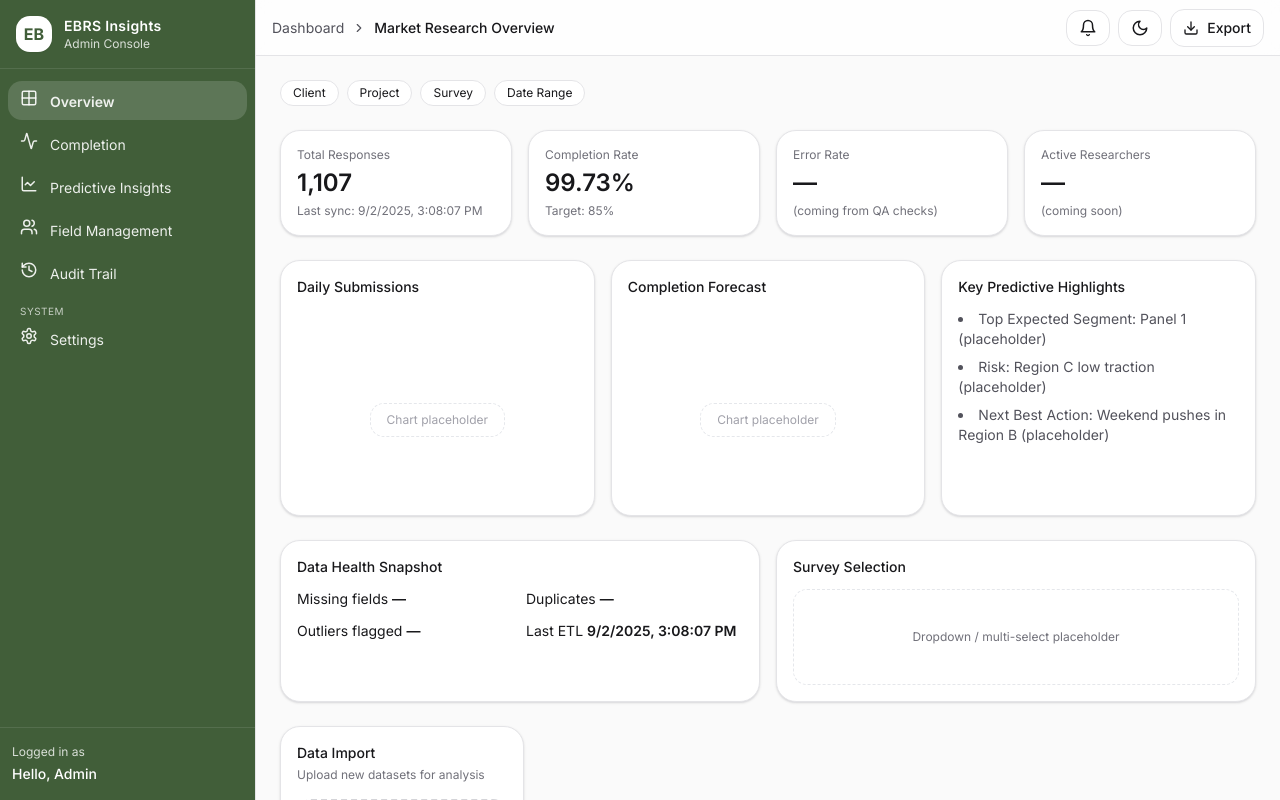
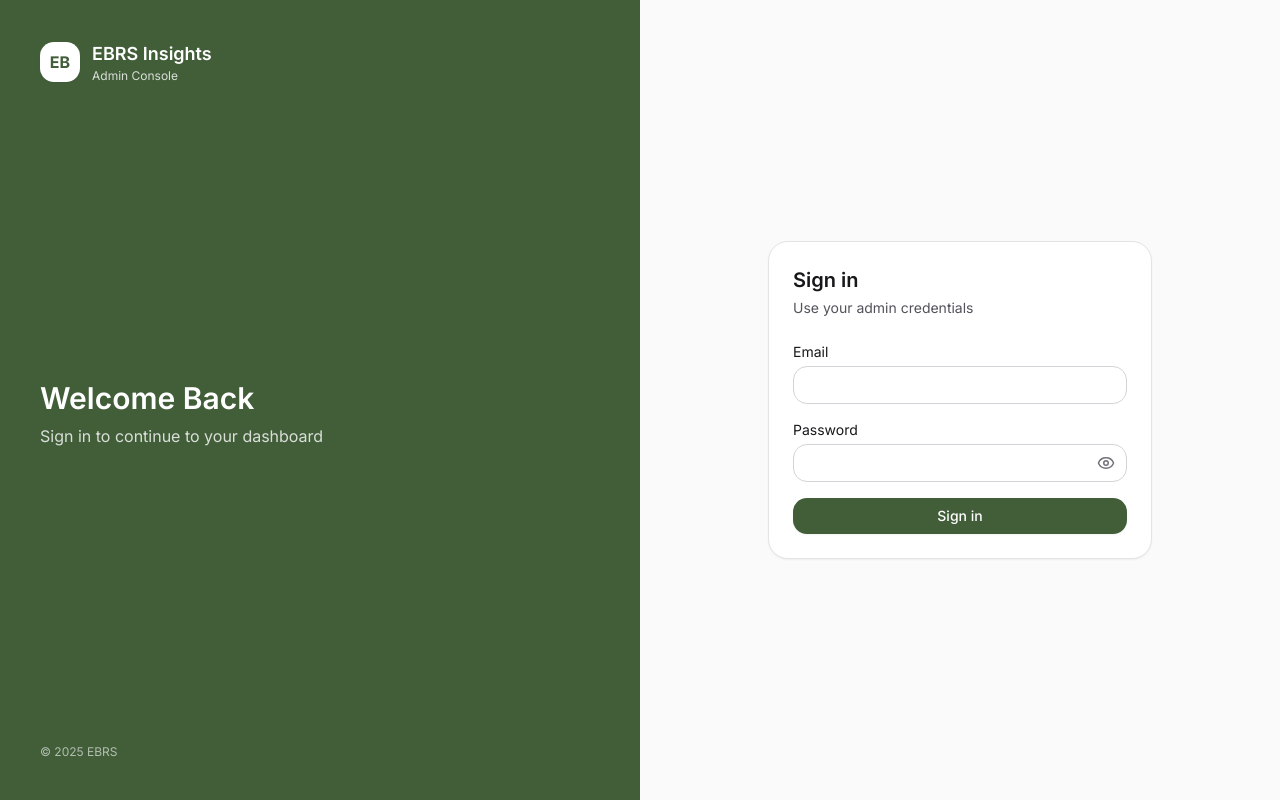
Before and after one commit to donato1616/capstoneBorgroup, a React (Vite) app in the folder frontend/: page / in a window 1280 px wide. Built offline with nearby package versions, Linux system fonts and the light colour scheme; no server answers; the HTML template or start-up script is replaced by a standard one.

Commit message:
added login/removed dark mode function

```diff
--- a/frontend/src/App.jsx
+++ b/frontend/src/App.jsx
@@ -1,7 +1,7 @@
-import { useState } from "react";
+import { useEffect, useState } from "react";
 import {
   Bell, Download, Moon, Sun,
-  Grid2X2, Activity, LineChart, Users, History, Settings
+  Grid2X2, Activity, LineChart, Users, History, Settings, LogOut
 } from "lucide-react";
 
 import Overview from "./pages/Overview.jsx";
@@ -9,12 +9,45 @@ import Completion from "./pages/Completion.jsx";
 import Predictive from "./pages/Predictive.jsx";
 import FieldMgmt from "./pages/FieldMgmt.jsx";
 import AuditTrail from "./pages/AuditTrail.jsx";
+import Login from "./pages/Login.jsx";   // new page
 import { Breadcrumb } from "./components/ui";
 import clsx from "clsx";
 
 export default function App() {
   const [dark, setDark] = useState(false);
   const [active, setActive] = useState("overview");
+
+  // initialize user from localStorage
+  const [user, setUser] = useState(() => {
+    try {
+      const raw = localStorage.getItem("auth_user");
+      return raw ? JSON.parse(raw) : null;
+    } catch {
+      return null;
+    }
+  });
+
+  // keep localStorage in sync
+  useEffect(() => {
+    if (user) {
+      localStorage.setItem("auth_user", JSON.stringify(user));
+      if (!localStorage.getItem("auth_token")) {
+        localStorage.setItem("auth_token", "demo-token");
+      }
+    } else {
+      localStorage.removeItem("auth_user");
+      localStorage.removeItem("auth_token");
+    }
+  }, [user]);
+
+  // not logged in → show Login page
+  if (!user) {
+    return <Login onLogin={setUser} />;
+  }
+
+  function handleLogout() {
+    setUser(null); // effect clears storage
+  }
 
   return (
     <div className={dark ? "dark" : ""}>
@@ -30,11 +63,17 @@ export default function App() {
           </div>
 
           <nav className="flex-1 px-2 py-3 space-y-1 overflow-y-auto">
-            <SideLink icon={<Grid2X2 size={18} />} label="Overview"            active={active==="overview"}  onClick={()=>setActive("overview")} />
-            <SideLink icon={<Activity size={18} />} label="Completion"          active={active==="completion"} onClick={()=>setActive("completion")} />
-            <SideLink icon={<LineChart size={18} />} label="Predictive Insights" active={active==="predictive"} onClick={()=>setActive("predictive")} />
-            <SideLink icon={<Users size={18} />} label="Field Management"       active={active==="field"}     onClick={()=>setActive("field")} />
-            <SideLink icon={<History size={18} />} label="Audit Trail"          active={active==="audit"}     onClick={()=>setActive("audit")} />
+            <SideLink icon={<Grid2X2 size={18} />} label="Overview"
+              active={active === "overview"} onClick={() => setActive("overview")} />
+            <SideLink icon={<Activity size={18} />} label="Completion"
+              active={active === "completion"} onClick={() => setActive("completion")} />
+            <SideLink icon={<LineChart size={18} />} label="Predictive Insights"
+              active={active === "predictive"} onClick={() => setActive("predictive")} />
+            <SideLink icon={<Users size={18} />} label="Field Management"
+              active={active === "field"} onClick={() => setActive("field")} />
+            <SideLink icon={<History size={18} />} label="Audit Trail"
+              active={active === "audit"} onClick={() => setActive("audit")} />
+
             <div className="pt-2">
               <div className="px-3 text-[10px] uppercase tracking-wider text-white/70">System</div>
               <SideLink icon={<Settings size={18} />} label="Settings" />
@@ -43,29 +82,31 @@ export default function App() {
 
           <div className="px-3 py-4 border-t border-white/10">
             <div className="text-xs mb-1 text-white/80">Logged in as</div>
-            <div className="text-sm font-medium">Hello, Admin</div>
+            <div className="text-sm font-medium">Hello, {user.name}</div>
           </div>
         </aside>
 
-        {/* Main */}
+        {/* Main content */}
         <div className="flex-1 flex min-w-0 flex-col">
           {/* Header */}
           <header className="h-14 border-b border-zinc-200 bg-white/70 backdrop-blur px-4 flex items-center justify-between">
             <Breadcrumb active={active} />
             <div className="flex items-center gap-2">
               <button className="btn-ghost"><Bell size={18} /></button>
-              <button className="btn-ghost" onClick={()=>setDark(v=>!v)}>{dark ? <Sun size={18}/> : <Moon size={18}/>}</button>
               <button className="btn-ghost"><Download size={16}/> Export</button>
+              <button className="btn-ghost text-rose-600" onClick={handleLogout}>
+                <LogOut size={16}/> Logout
+              </button>
             </div>
           </header>
 
-          {/* Content */}
+          {/* Page body */}
           <main className="flex-1 overflow-y-auto p-4 md:p-6 space-y-6">
-            {active === "overview"   && <Overview   />}
+            {active === "overview" && <Overview />}
             {active === "completion" && <Completion />}
             {active === "predictive" && <Predictive />}
-            {active === "field"      && <FieldMgmt  />}
-            {active === "audit"      && <AuditTrail />}
+            {active === "field" && <FieldMgmt />}
+            {active === "audit" && <AuditTrail />}
           </main>
         </div>
       </div>
--- /dev/null
+++ b/frontend/src/pages/Login.jsx
@@ -0,0 +1,105 @@
+// src/pages/Login.jsx
+import { Shield, Eye, EyeOff } from "lucide-react";
+import { useState } from "react";
+
+export default function Login({ onLogin }) {
+  const [email, setEmail] = useState("");
+  const [pw, setPw] = useState("");
+  const [showPw, setShowPw] = useState(false);
+
+  function handleSubmit(e) {
+    e.preventDefault();
+    if (email && pw) {
+      const userObj = { name: "Admin", email };
+      const token = "demo-token";
+      localStorage.setItem("auth_user", JSON.stringify(userObj));
+      localStorage.setItem("auth_token", token);
+      onLogin(userObj);
+    }
+  }
+
+  return (
+    <div className="flex h-screen w-full">
+      {/* Left: brand panel */}
+      <div className="hidden md:flex flex-col justify-between w-1/2 bg-olive-700 text-white p-10">
+        <div className="flex items-center gap-3">
+          <div className="h-10 w-10 rounded-xl bg-white text-olive-700 grid place-items-center font-bold shadow-sm">
+            EB
+          </div>
+          <div>
+            <div className="text-lg font-semibold">EBRS Insights</div>
+            <div className="text-xs text-white/80">Admin Console</div>
+          </div>
+        </div>
+        <div>
+          <h1 className="text-3xl font-semibold">Welcome Back</h1>
+          <p className="text-white/80 mt-2">
+            Sign in to continue to your dashboard
+          </p>
+        </div>
+        <div className="text-xs text-white/60">
+          &copy; {new Date().getFullYear()} EBRS
+        </div>
+      </div>
+
+      {/* Right: form */}
+      <div className="flex flex-1 items-center justify-center bg-zinc-50 p-6">
+        <div className="w-full max-w-sm">
+          <div className="mb-6 text-center md:hidden">
+            <div className="mx-auto mb-2 flex h-12 w-12 items-center justify-center rounded-full bg-olive-700 text-white">
+              <Shield size={22} />
+            </div>
+            <div className="text-lg font-semibold">EBRS Insights</div>
+          </div>
+
+          <div className="rounded-2xl border border-zinc-200 bg-white p-6 shadow-sm">
+            <h2 className="text-xl font-semibold text-zinc-900">Sign in</h2>
+            <p className="mt-1 text-sm text-zinc-600">
+              Use your admin credentials
+            </p>
+
+            <form onSubmit={handleSubmit} className="mt-6 space-y-4">
+              <div>
+                <label className="block text-sm mb-1">Email</label>
+                <input
+                  type="email"
+                  className="w-full rounded-xl border px-3 py-2 text-sm border-zinc-300 focus:border-olive-500"
+                  value={email}
+                  onChange={(e) => setEmail(e.target.value)}
+                  required
+                />
+              </div>
+
+              <div>
+                <label className="block text-sm mb-1">Password</label>
+                <div className="relative">
+                  <input
+                    type={showPw ? "text" : "password"}
+                    className="w-full rounded-xl border px-3 py-2 text-sm border-zinc-300 focus:border-olive-500 pr-10"
+                    value={pw}
+                    onChange={(e) => setPw(e.target.value)}
+                    required
+                  />
+                  <button
+                    type="button"
+                    onClick={() => setShowPw((v) => !v)}
+                    className="absolute right-3 top-1/2 -translate-y-1/2 text-zinc-500 hover:text-zinc-700"
+                  >
+                    {showPw ? <EyeOff size={18} /> : <Eye size={18} />}
+                  </button>
+                </div>
+              </div>
+
+              <button
+                type="submit"
+                className="w-full rounded-xl bg-olive-700 px-4 py-2 text-sm font-medium text-white shadow-sm hover:bg-olive-800"
+              >
+                Sign in
+              </button>
+            </form>
+          </div>
+        </div>
+      </div>
+    </div>
+  );
+}
```
